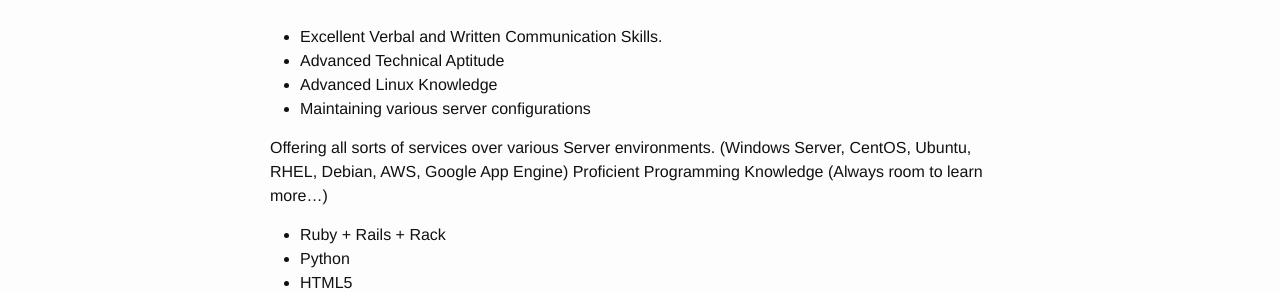
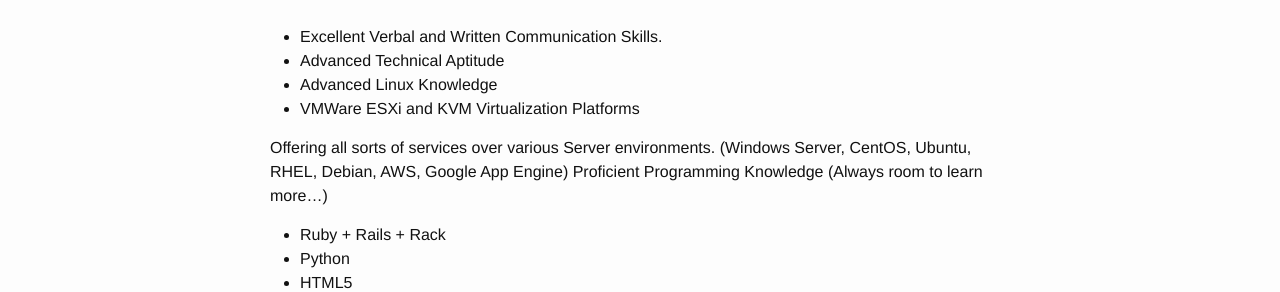
Before and after one commit to patrickanth0ny/patrickanth0ny.github.com, a Jekyll site: the page built from cv.md, in a window 1280 px wide. Shown: the part 482-774 px from the top of the page. Built offline with Jekyll 4.4.1, drawn with Linux system fonts in a browser that asks for light colours.

Commit message:
edited cv

```diff
--- a/cv.md
+++ b/cv.md
@@ -22,7 +22,7 @@
 - Excellent Verbal and Written Communication Skills.
 - Advanced Technical Aptitude
 - Advanced Linux Knowledge
-- Maintaining various server configurations
+- VMWare ESXi and KVM Virtualization Platforms
 
 Offering all sorts of services over various
 Server environments. (Windows Server, CentOS, Ubuntu, RHEL, Debian, AWS, Google App Engine)
```
